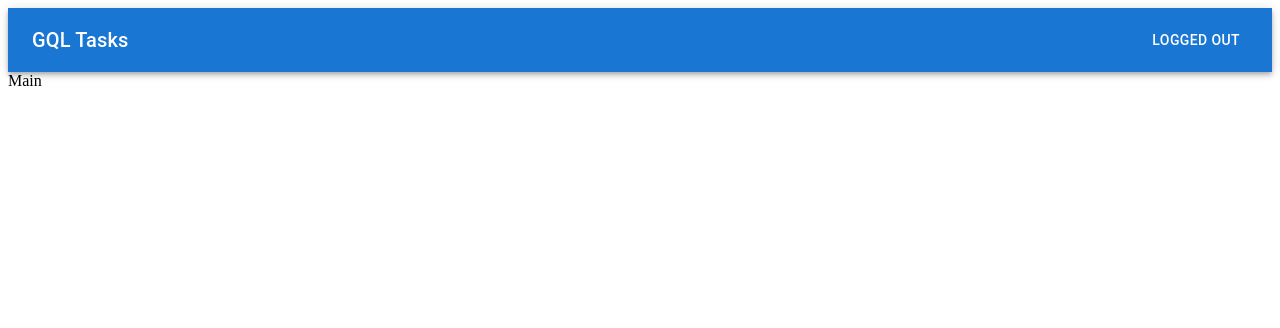
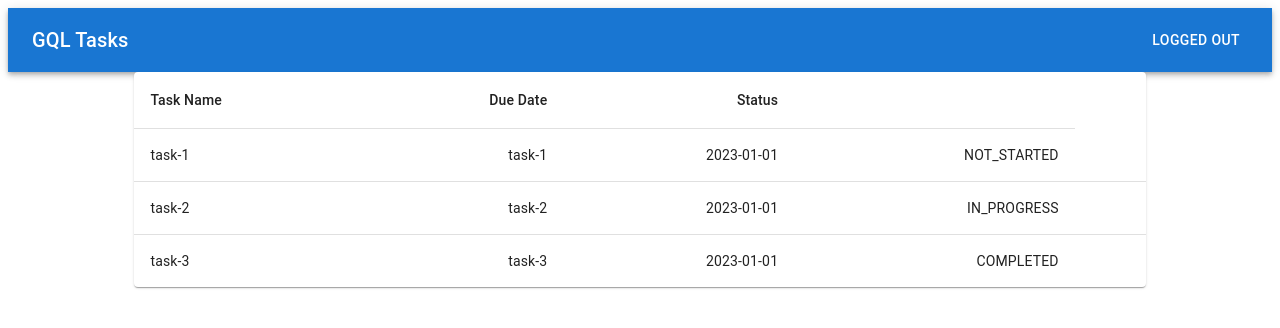
Before and after one commit to Ree9o/graphql-tasks, a React (Vite) app in the folder frontend/: page / in a window 1280 px wide. Shown: the top 328 px of the page. Built offline with nearby package versions, Linux system fonts and the light colour scheme; sample sign-in values are in the browser's storage.

Commit message:
add table

```diff
--- a/frontend/src/components/Main.tsx
+++ b/frontend/src/components/Main.tsx
@@ -1,10 +1,11 @@
 import Header from "./Header";
+import TaskTable from "./TaskTable";
 
 function Main() {
   return (
     <>
       <Header />
-      <div>Main</div>
+      <TaskTable />
     </>
   );
 }
--- /dev/null
+++ b/frontend/src/components/TaskTable.tsx
@@ -0,0 +1,47 @@
+import Table from "@mui/material/Table";
+import TableBody from "@mui/material/TableBody";
+import TableCell from "@mui/material/TableCell";
+import TableContainer from "@mui/material/TableContainer";
+import TableHead from "@mui/material/TableHead";
+import TableRow from "@mui/material/TableRow";
+import Paper from "@mui/material/Paper";
+
+function createData(name: string, dueDate: string, status: string) {
+  return { name, dueDate, status };
+}
+
+const rows = [
+  createData("task-1", "2023-01-01", "NOT_STARTED"),
+  createData("task-2", "2023-01-01", "IN_PROGRESS"),
+  createData("task-3", "2023-01-01", "COMPLETED"),
+];
+
+export default function TaskTable() {
+  return (
+    <TableContainer component={Paper} sx={{ width: "80%", m: "auto" }}>
+      <Table sx={{ minWidth: 650 }} aria-label="simple table">
+        <TableHead>
+          <TableRow>
+            <TableCell>Task Name</TableCell>
+            <TableCell align="right">Due Date</TableCell>
+            <TableCell align="right">Status</TableCell>
+            <TableCell align="right"></TableCell>
+          </TableRow>
+        </TableHead>
+        <TableBody>
+          {rows.map((row) => (
+            <TableRow key={row.name} sx={{ "&:last-child td, &:last-child th": { border: 0 } }}>
+              <TableCell component="th" scope="row">
+                {row.name}
+              </TableCell>
+              <TableCell align="right">{row.name}</TableCell>
+              <TableCell align="right">{row.dueDate}</TableCell>
+              <TableCell align="right">{row.status}</TableCell>
+              <TableCell align="right"></TableCell>
+            </TableRow>
+          ))}
+        </TableBody>
+      </Table>
+    </TableContainer>
+  );
+}
```
